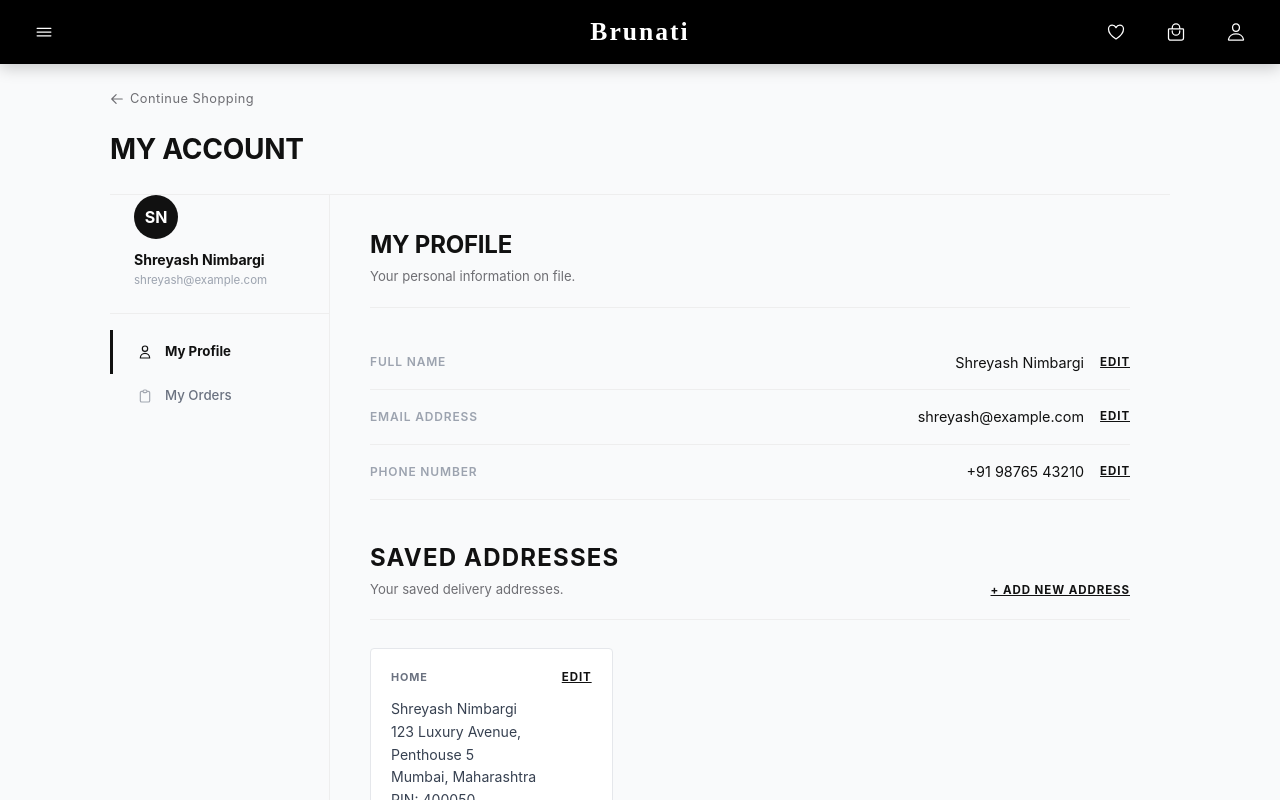
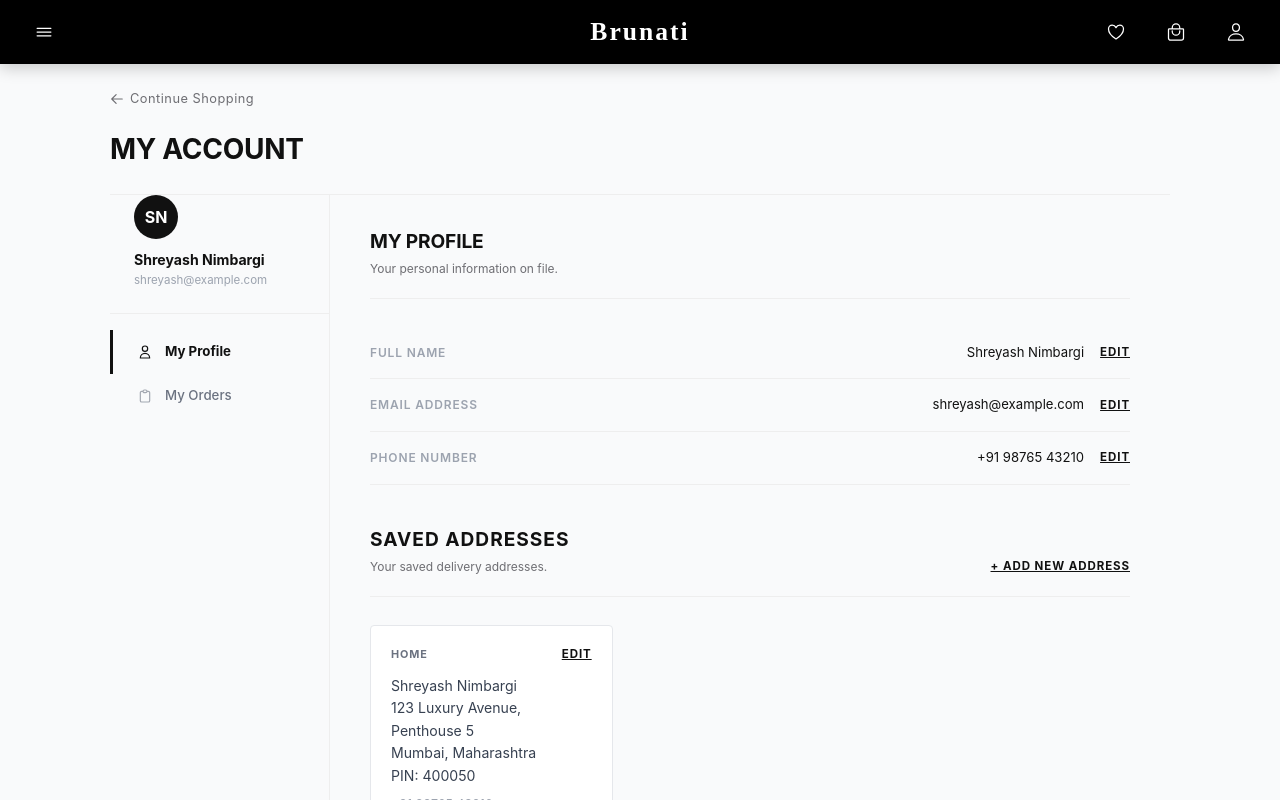
Before and after one commit to shreyash-nimbargi/Brunati, a React (Vite) app in the folder frontend/: page /account in a window 1280 px wide. Shown: the top 800 px of the page. Built offline with nearby package versions, Linux system fonts and the light colour scheme; a web font is replaced by a local one.

Commit message:
font small fix

```diff
--- a/frontend/src/pages/AccountDashboard.jsx
+++ b/frontend/src/pages/AccountDashboard.jsx
@@ -174,10 +174,10 @@ const StatusBadge = ({ status }) => {
 const SectionHead = ({ title, sub }) => (
     <div style={{ marginBottom: 28, paddingBottom: 20, borderBottom: '1px solid #EEEEEE' }}>
         <h2 style={{
-            fontFamily: FONT, fontSize: '1.5rem', fontWeight: 700,
+            fontFamily: FONT, fontSize: '1.2rem', fontWeight: 700,
             color: '#111', margin: 0, letterSpacing: '-0.01em',
         }}>{title}</h2>
-        {sub && <p style={{ fontFamily: FONT, fontSize: '0.82rem', color: '#6e6e73', marginTop: 4 }}>{sub}</p>}
+        {sub && <p style={{ fontFamily: FONT, fontSize: '0.75rem', color: '#6e6e73', marginTop: 4 }}>{sub}</p>}
     </div>
 );
 
@@ -265,10 +265,10 @@ const OrderDetail = ({ order, onBack }) => (
                     />
                 </div>
                 <div style={{ flex: 1 }}>
-                    <p style={{ fontFamily: FONT, fontWeight: 700, fontSize: '0.92rem', color: '#111', marginBottom: 4 }}>{item.name}</p>
-                    <p style={{ fontFamily: FONT, fontSize: '0.75rem', color: '#6e6e73' }}>Size: {item.size}</p>
+                    <p style={{ fontFamily: FONT, fontWeight: 700, fontSize: '0.82rem', color: '#111', marginBottom: 4 }}>{item.name}</p>
+                    <p style={{ fontFamily: FONT, fontSize: '0.72rem', color: '#6e6e73' }}>Size: {item.size}</p>
                 </div>
-                <p style={{ fontFamily: FONT, fontWeight: 600, fontSize: '0.92rem', color: '#111' }}>
+                <p style={{ fontFamily: FONT, fontWeight: 600, fontSize: '0.82rem', color: '#111' }}>
                     ₹ {item.price.toLocaleString('en-IN')}.00
                 </p>
             </div>
@@ -279,7 +279,7 @@ const OrderDetail = ({ order, onBack }) => (
                 <p style={{ fontFamily: FONT, fontSize: '0.72rem', color: '#9CA3AF', textTransform: 'uppercase', letterSpacing: '0.08em', marginBottom: 4 }}>
                     Order Total
                 </p>
-                <p style={{ fontFamily: FONT, fontSize: '1.4rem', fontWeight: 700, color: '#111' }}>
+                <p style={{ fontFamily: FONT, fontSize: '1.1rem', fontWeight: 700, color: '#111' }}>
                     ₹ {order.total.toLocaleString('en-IN')}.00
                 </p>
             </div>
@@ -331,10 +331,10 @@ const OrdersView = () => {
                                     </svg>
                                 </div>
                                 <div>
-                                    <p style={{ fontFamily: FONT, fontWeight: 700, fontSize: '0.88rem', color: '#111', marginBottom: 4 }}>
+                                    <p style={{ fontFamily: FONT, fontWeight: 700, fontSize: '0.8rem', color: '#111', marginBottom: 4 }}>
                                         {order.id}
                                     </p>
-                                    <p style={{ fontFamily: FONT, fontSize: '0.75rem', color: '#6e6e73' }}>
+                                    <p style={{ fontFamily: FONT, fontSize: '0.72rem', color: '#6e6e73' }}>
                                         {order.date} · {order.items.length} item{order.items.length > 1 ? 's' : ''} · ₹ {order.total.toLocaleString('en-IN')}.00
                                     </p>
                                 </div>
@@ -373,7 +373,7 @@ const ProfileView = ({ addresses, onAddAddress, onEditAddress }) => {
                             {label}
                         </span>
                         <div style={{ display: 'flex', alignItems: 'center', gap: 16 }}>
-                            <span style={{ fontFamily: FONT, fontSize: '0.9rem', color: '#111' }}>{value}</span>
+                            <span style={{ fontFamily: FONT, fontSize: '0.82rem', color: '#111' }}>{value}</span>
                             <TextBtn>Edit</TextBtn>
                         </div>
                     </div>
@@ -384,8 +384,8 @@ const ProfileView = ({ addresses, onAddAddress, onEditAddress }) => {
             <div style={{ marginTop: 40 }}>
                 <div style={{ display: 'flex', justifyContent: 'space-between', alignItems: 'flex-end', marginBottom: 28, paddingBottom: 20, borderBottom: '1px solid #EEEEEE' }}>
                     <div>
-                        <h2 style={{ fontFamily: FONT, fontSize: '1.5rem', fontWeight: 700, color: '#111', margin: 0 }}>Saved Addresses</h2>
-                        <p style={{ fontFamily: FONT, fontSize: '0.82rem', color: '#6e6e73', marginTop: 4 }}>Your saved delivery addresses.</p>
+                        <h2 style={{ fontFamily: FONT, fontSize: '1.2rem', fontWeight: 700, color: '#111', margin: 0 }}>Saved Addresses</h2>
+                        <p style={{ fontFamily: FONT, fontSize: '0.75rem', color: '#6e6e73', marginTop: 4 }}>Your saved delivery addresses.</p>
                     </div>
                     <TextBtn onClick={onAddAddress}>+ Add New Address</TextBtn>
                 </div>
```
